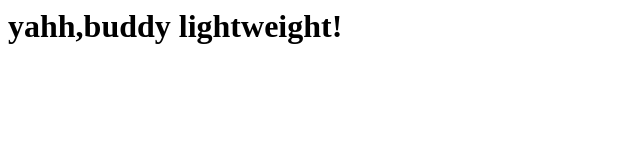
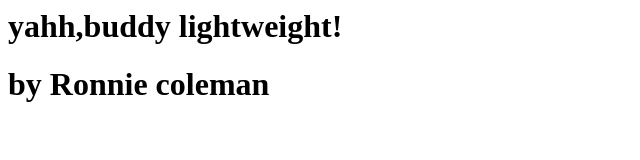
Before and after one commit to AadeshChaugule/myfirstproject, a plain HTML site: page index.html in a window 1280 px wide. Shown: the whole page, without its empty margins (0-640 px from the left). Drawn offline with Linux system fonts and the light colour scheme.

Commit message:
author name

```diff
--- a/index.html
+++ b/index.html
@@ -1 +1,3 @@
+
 <h1> yahh,buddy lightweight! <h1>
+		<h1> by Ronnie coleman <h1>
```
